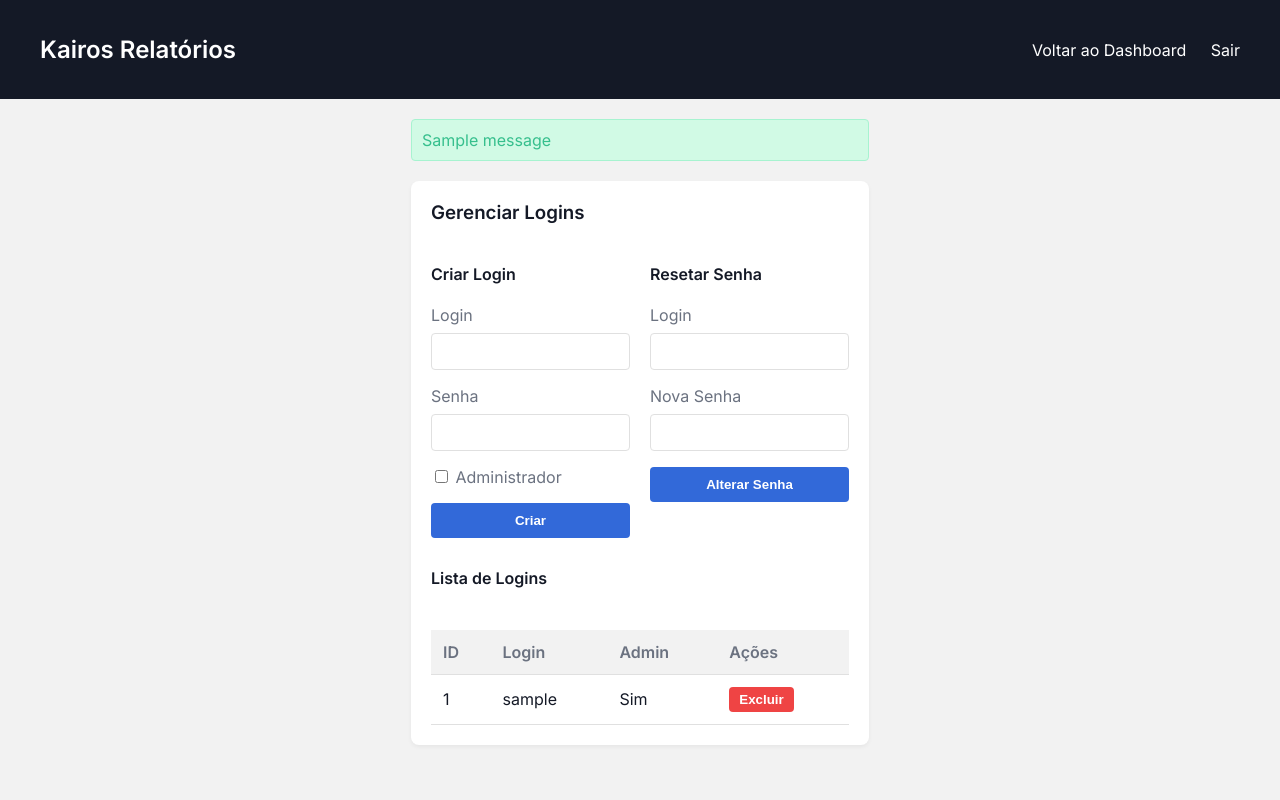
After one commit to thiagouft/relatorioMarcacaoKairosAPI, a Flask app: page /admin/users in a window 1280 px wide. The commit adds this page. Run offline with Flask 3, Linux system fonts and the light colour scheme; the visitor is signed in with stand-in values (Sample User, id 1); tables that the repository leaves empty hold one stand-in row (values such as "Sample post"); one stand-in notice (Sample message) is shown.

Commit message:
Criação de tela de administração de login, exclusao de login, classificação do relatório em ordem de data e hora

```diff
--- a/app.py
+++ b/app.py
@@ -74,7 +74,7 @@ def login():
             log_action('Login realizado com sucesso')
             return redirect(url_for('dashboard'))
         else:
-            flash('Usuário ou senha inválidos', 'danger')
+            flash('Login ou senha inválidos', 'danger')
 
     return render_template('login.html')
 
@@ -100,7 +100,7 @@ def create_user():
 
     db = get_db_session()
     if db.query(User).filter_by(username=username).first():
-        flash('Usuário já existe.', 'danger')
+        flash('Login já existe.', 'danger')
         db.close()
         return redirect(url_for('dashboard'))
 
@@ -110,9 +110,9 @@ def create_user():
     db.commit()
     db.close()
 
-    log_action(f'Criou usuário: {username}')
-    flash(f'Usuário {username} criado com sucesso.', 'success')
-    return redirect(url_for('dashboard'))
+    log_action(f'Criou login: {username}')
+    flash(f'Login {username} criado com sucesso.', 'success')
+    return redirect(url_for('admin_users'))
 
 @app.route('/admin/reset_password', methods=['POST'])
 @admin_required
@@ -124,7 +124,7 @@ def reset_password():
     user = db.query(User).filter_by(username=username).first()
 
     if not user:
-        flash('Usuário não encontrado.', 'danger')
+        flash('Login não encontrado.', 'danger')
         db.close()
         return redirect(url_for('dashboard'))
 
@@ -132,9 +132,42 @@ def reset_password():
     db.commit()
     db.close()
 
-    log_action(f'Resetou senha do usuário: {username}')
+    log_action(f'Resetou senha do login: {username}')
     flash(f'Senha de {username} alterada com sucesso.', 'success')
-    return redirect(url_for('dashboard'))
+    return redirect(url_for('admin_users'))
+
+@app.route('/admin/users')
+@admin_required
+def admin_users():
+    db = get_db_session()
+    users = db.query(User).all()
+    db.close()
+    return render_template('admin_users.html', users=users)
+
+@app.route('/admin/delete_user/<int:user_id>', methods=['POST'])
+@admin_required
+def delete_user(user_id):
+    db = get_db_session()
+    user = db.query(User).get(user_id)
+
+    if not user:
+        flash('Login não encontrado.', 'danger')
+        db.close()
+        return redirect(url_for('admin_users'))
+
+    if user.username == 'admin':
+        flash('Não é possível excluir o login admin principal.', 'danger')
+        db.close()
+        return redirect(url_for('admin_users'))
+
+    username = user.username
+    db.delete(user)
+    db.commit()
+    db.close()
+
+    log_action(f'Excluiu login: {username}')
+    flash(f'Login {username} excluído com sucesso.', 'success')
+    return redirect(url_for('admin_users'))
 
 # --- Kairos API & Reports ---
 
@@ -205,6 +238,9 @@ def get_appointments():
                 "HoraFormatada": f"{r.get('Hora'):02d}:{r.get('Minuto'):02d}"
             })
 
+        # Sort by Date and Time
+        processed_data.sort(key=lambda x: (x['Ano'], x['Mes'], x['Dia'], x['Hora'], x['Minuto']))
+
         log_action(f'Consultou apontamentos de {start_date} a {end_date}')
         return jsonify({'data': processed_data})
 
@@ -223,8 +259,8 @@ def export_excel():
     df = pd.DataFrame(records)
 
     # Select and rename columns if needed, or just dump everything
-    # Based on requirement: "Matricula", "RelogioID", "NumeroSerieRep","Dia", "Mes", "Ano", "Hora", "Minuto", "DataFormatada", "HoraFormatada"
-    columns_order = ["Matricula", "RelogioID", "NumeroSerieRep", "DataFormatada", "HoraFormatada", "Dia", "Mes", "Ano", "Hora", "Minuto"]
+    # Based on requirement: "Matricula", "RelogioID", "NumeroSerieRep", "DataFormatada", "HoraFormatada"
+    columns_order = ["Matricula", "RelogioID", "NumeroSerieRep", "DataFormatada", "HoraFormatada"]
     # Filter columns that actually exist in the data
     existing_cols = [col for col in columns_order if col in df.columns]
     df = df[existing_cols]
--- /dev/null
+++ b/templates/admin_users.html
@@ -0,0 +1,112 @@
+<!DOCTYPE html>
+<html lang="pt-br">
+
+<head>
+    <meta charset="UTF-8">
+    <meta name="viewport" content="width=device-width, initial-scale=1.0">
+    <title>Administração de Logins - Kairos Relatórios</title>
+    <link rel="stylesheet" href="{{ url_for('static', filename='css/style.css') }}">
+    <link href="https://fonts.googleapis.com/css2?family=Inter:wght@400;600&display=swap" rel="stylesheet">
+</head>
+
+<body>
+    <nav class="navbar">
+        <div class="container">
+            <a href="{{ url_for('dashboard') }}" class="navbar-brand">Kairos Relatórios</a>
+            <div class="nav-links">
+                <a href="{{ url_for('dashboard') }}">Voltar ao Dashboard</a>
+                <a href="{{ url_for('logout') }}">Sair</a>
+            </div>
+        </div>
+    </nav>
+
+    <div class="container">
+        {% with messages = get_flashed_messages(with_categories=true) %}
+        {% if messages %}
+        {% for category, message in messages %}
+        <div class="alert alert-{{ category }}">{{ message }}</div>
+        {% endfor %}
+        {% endif %}
+        {% endwith %}
+
+        <div class="card">
+            <h3>Gerenciar Logins</h3>
+
+            <div style="display: flex; gap: 20px; margin-bottom: 30px;">
+                <!-- Create User -->
+                <div style="flex: 1;">
+                    <h4>Criar Login</h4>
+                    <form method="POST" action="{{ url_for('create_user') }}">
+                        <div class="form-group">
+                            <label>Login</label>
+                            <input type="text" name="username" class="form-control" required>
+                        </div>
+                        <div class="form-group">
+                            <label>Senha</label>
+                            <input type="password" name="password" class="form-control" required>
+                        </div>
+                        <div class="form-group">
+                            <label>
+                                <input type="checkbox" name="is_admin"> Administrador
+                            </label>
+                        </div>
+                        <button type="submit" class="btn btn-primary">Criar</button>
+                    </form>
+                </div>
+
+                <!-- Reset Password -->
+                <div style="flex: 1;">
+                    <h4>Resetar Senha</h4>
+                    <form method="POST" action="{{ url_for('reset_password') }}">
+                        <div class="form-group">
+                            <label>Login</label>
+                            <input type="text" name="username" class="form-control" required>
+                        </div>
+                        <div class="form-group">
+                            <label>Nova Senha</label>
+                            <input type="password" name="new_password" class="form-control" required>
+                        </div>
+                        <button type="submit" class="btn btn-primary">Alterar Senha</button>
+                    </form>
+                </div>
+            </div>
+
+            <h4>Lista de Logins</h4>
+            <div class="table-container">
+                <table>
+                    <thead>
+                        <tr>
+                            <th>ID</th>
+                            <th>Login</th>
+                            <th>Admin</th>
+                            <th>Ações</th>
+                        </tr>
+                    </thead>
+                    <tbody>
+                        {% for user in users %}
+                        <tr>
+                            <td>{{ user.id }}</td>
+                            <td>{{ user.username }}</td>
+                            <td>{{ 'Sim' if user.is_admin else 'Não' }}</td>
+                            <td>
+                                {% if user.username != 'admin' %}
+                                <form method="POST" action="{{ url_for('delete_user', user_id=user.id) }}"
+                                    onsubmit="return confirm('Tem certeza que deseja excluir este login?');"
+                                    style="display: inline;">
+                                    <button type="submit" class="btn btn-danger"
+                                        style="padding: 5px 10px; background-color: var(--error-red); color: white; border: none; border-radius: 4px; cursor: pointer;">Excluir</button>
+                                </form>
+                                {% else %}
+                                <span style="color: var(--text-gray); font-style: italic;">Principal</span>
+                                {% endif %}
+                            </td>
+                        </tr>
+                        {% endfor %}
+                    </tbody>
+                </table>
+            </div>
+        </div>
+    </div>
+</body>
+
+</html>
```
Also changed, not shown: templates/dashboard.html (+11 -57 lines), templates/login.html (+9 -6 lines).
